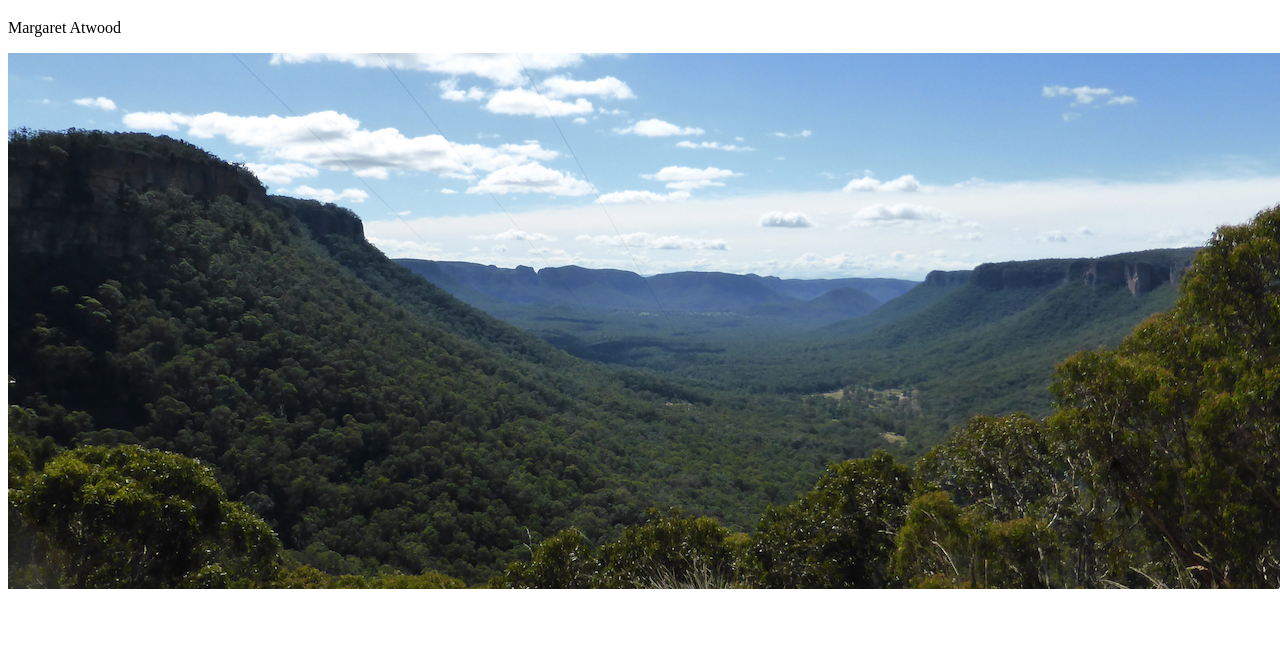
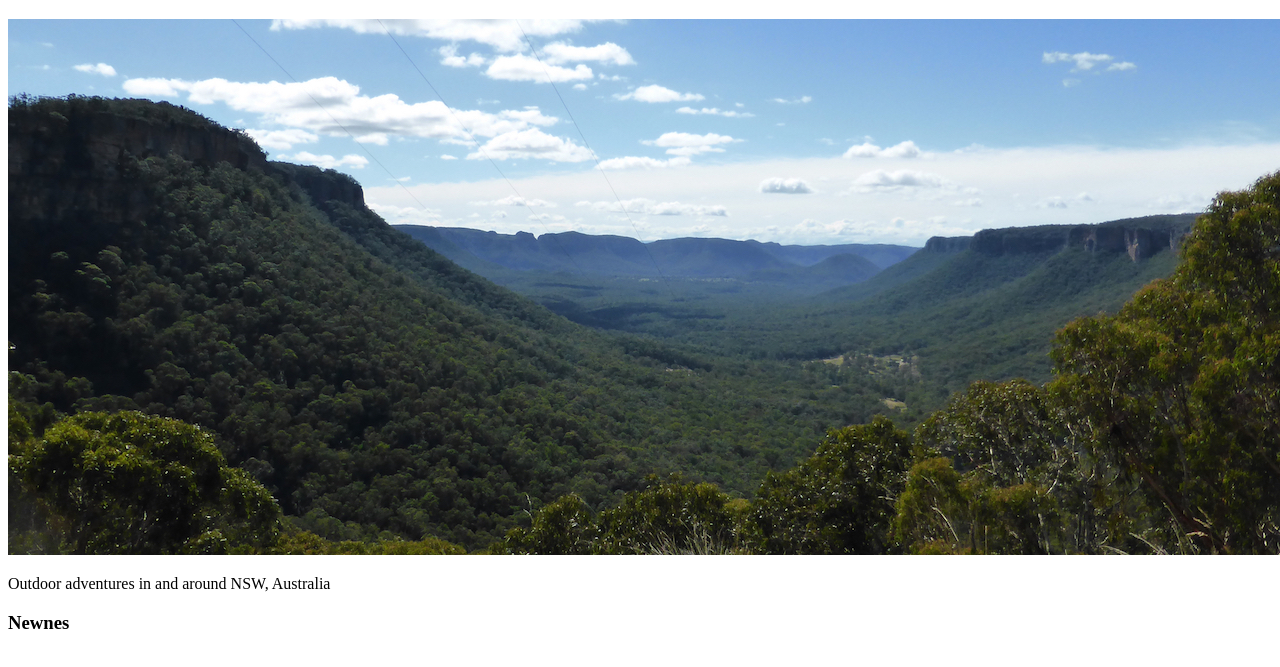
Before and after one commit to kathf/first-website, a website: page index.html in a window 1280 px wide. Shown: the part 61-728 px from the top of the page. Drawn offline with Linux system fonts and the light colour scheme.

Commit message:
updates to content

```diff
--- a/index.html
+++ b/index.html
@@ -3,7 +3,7 @@
     <head>
         <meta charset="utf-8">
         <meta http-equiv="x-ua-compatible" content="ie=edge">
-        <title>Oh the places you'll go!</title>
+        <title>So much better to travel than to arrive...</title>
         <meta name="description" content="">
         <meta name="viewport" content="width=device-width, initial-scale=1">
     </head>
@@ -19,16 +19,21 @@
 
         <hero>
           <h1>So much better to travel than to arrive...</h1>
-          <p> Margaret Atwood<p>
-          <img src="./img1.jpeg">
+          <img src="./img1.jpeg" alt="image">
         </hero>
 
+        <aside>
+          <p>Outdoor adventures in and around NSW, Australia </p>
+        </aside>
 
-          <article>
-          </article>
+        <article>
+          <section>
+            <h3>Newnes</h3>
+          </section>
+        </article>
 
-          <footer>
+        <footer>
 
-          </footer>
+        </footer>
     </body>
 </html>
```
